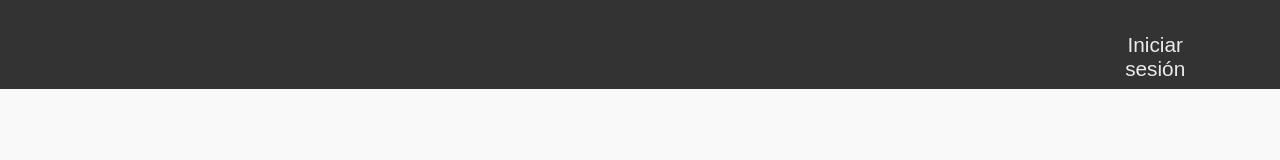
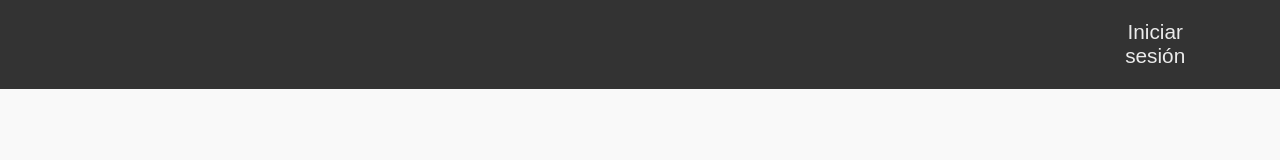
Before and after one commit to xChfenx/saa-simpleappattendance2, a Next.js app in the folder frontend/: page / in a window 1280 px wide. Shown: the top 160 px of the page. Built offline with nearby package versions, Linux system fonts and the light colour scheme.

Commit message:
fix: Arreglar botón de iniciar sesión desalineado

```diff
--- a/frontend/styles/button.module.css
+++ b/frontend/styles/button.module.css
@@ -1,8 +1,4 @@
 .button {
-  display: flex;
-  align-items: center;
-  justify-content: center;
-  align-self: self-end;
   width: 100%;
 }
 
```
